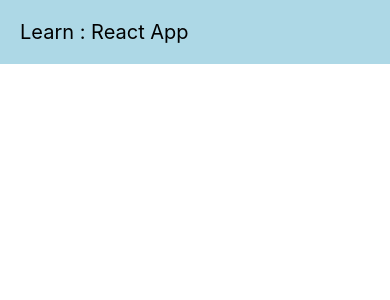
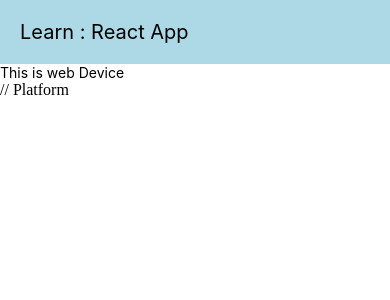
Before and after one commit to Synoize/learn-react-native-app, a React Native app: screen / in a window 390 px wide. Shown: the top 300 px of the page. Built offline with nearby package versions, Linux system fonts and the light colour scheme.

Commit message:
added Platform

```diff
--- a/App.jsx
+++ b/App.jsx
@@ -17,6 +17,7 @@
 import Loader from "./src/components/Loader";
 import ModalView from "./src/components/ModalView";
 import PressableComponent from "./src/components/buttons/PressableComponent";
+import PlatformComponent from "./src/components/PlatformComponent";
 
 const App = () => {
 
@@ -54,6 +55,7 @@
 
         {/* <PressableComponent/> // Pressable Component */}
 
+         <PlatformComponent/> // Platform
       </View>
     </View>
   )
--- /dev/null
+++ b/src/components/PlatformComponent.jsx
@@ -0,0 +1,11 @@
+import { Platform, Text, View } from "react-native"
+
+const PlatformComponent = () => {
+    return <View>
+        {
+            Platform.OS === "android" ? <Text style={{fontSize: 20}}>This is {Platform.OS} Device</Text> : <Text>This is {Platform.OS} Device</Text>
+        }
+    </View>
+}
+
+export default PlatformComponent;
```
